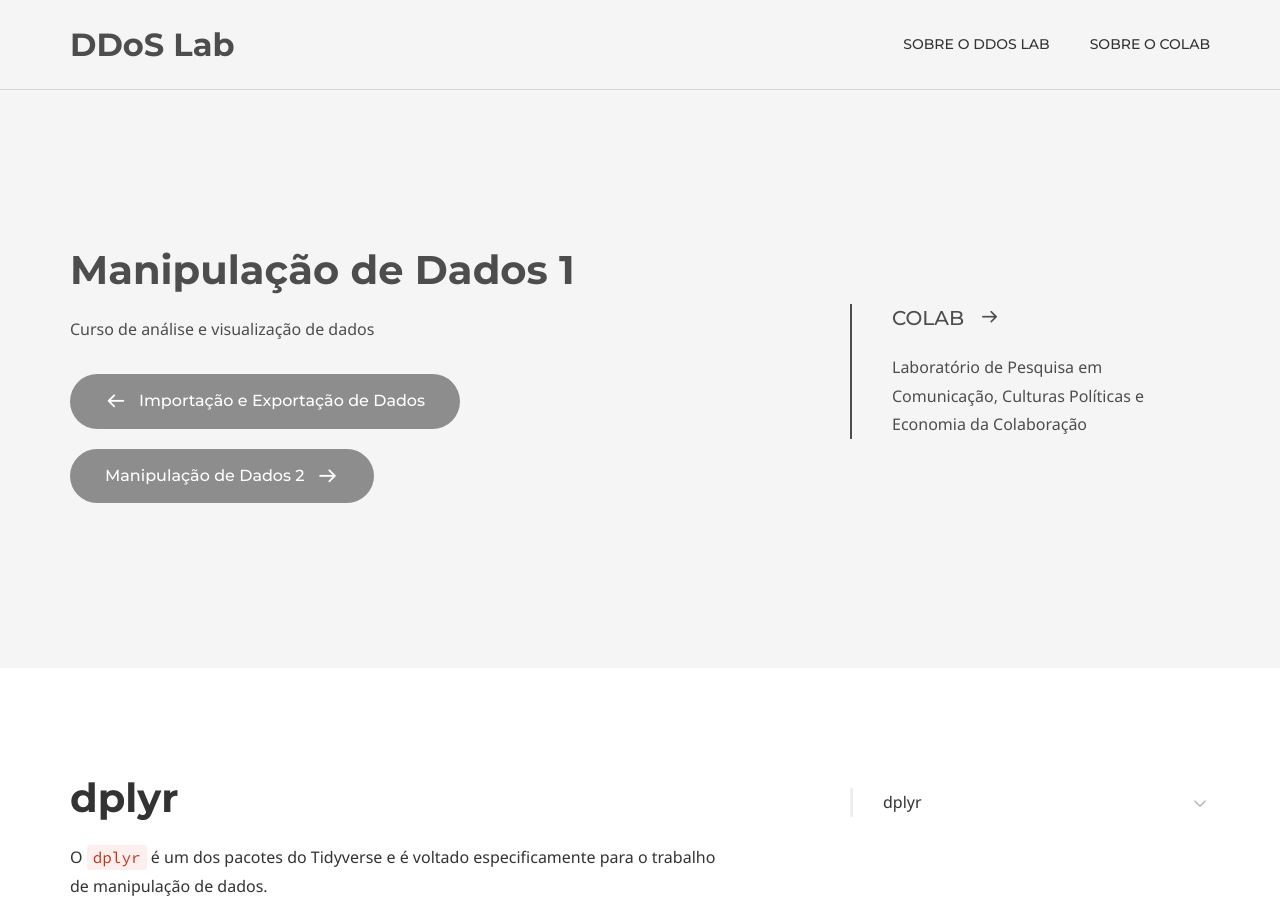
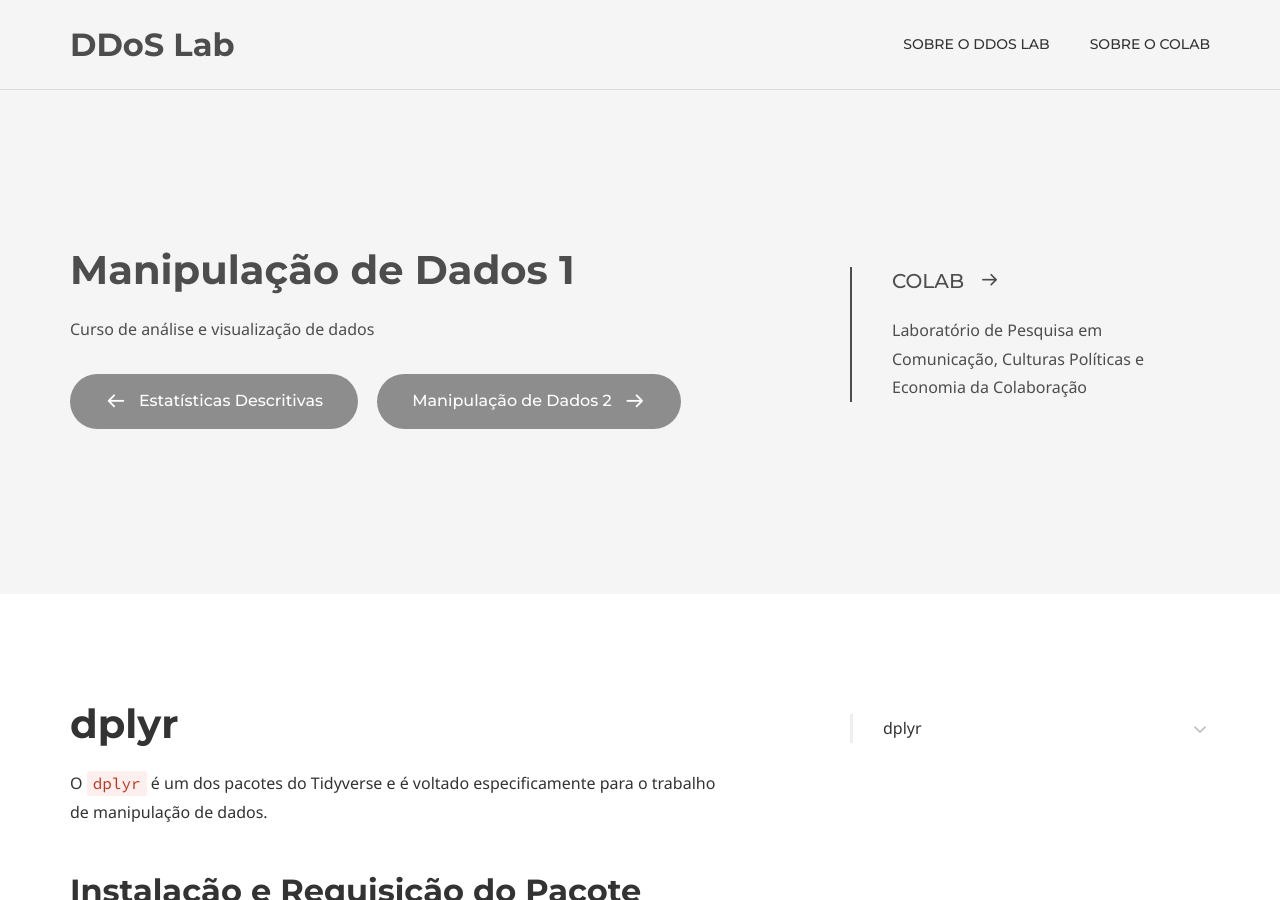
Before and after one commit to coLAB-UFF/docs, a Jekyll site: the page built from dataviz2_05.md, in a window 1280 px wide and 900 px high. Built offline with Jekyll 4.4.1, drawn with Linux system fonts in a browser that asks for light colours; some web fonts are replaced; some of the changed text lies outside the part shown.

Commit message:
Update dataviz2_05.md

```diff
--- a/dataviz2_05.md
+++ b/dataviz2_05.md
@@ -21,7 +21,7 @@ micro_nav: false
 # Page navigation
 page_nav:
     prev:
-        content: Importação e Exportação de Dados
+        content: Estatísticas Descritivas
         url: '/dataviz2_04'
     next:
         content: Manipulação de Dados 2
```
